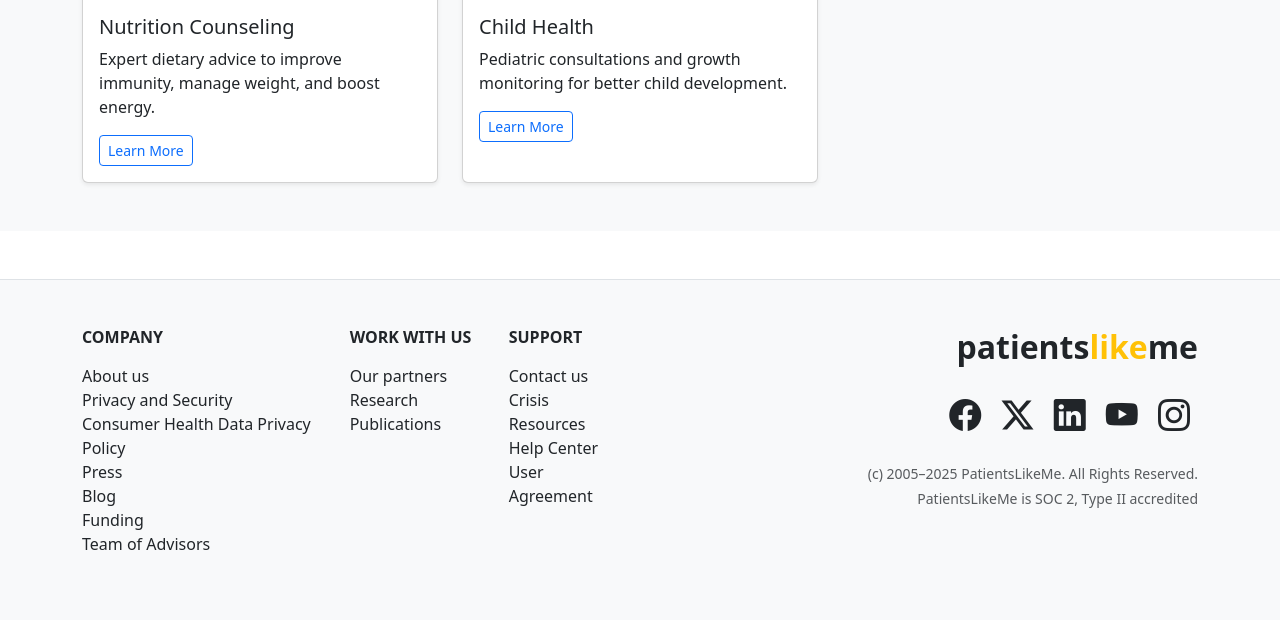
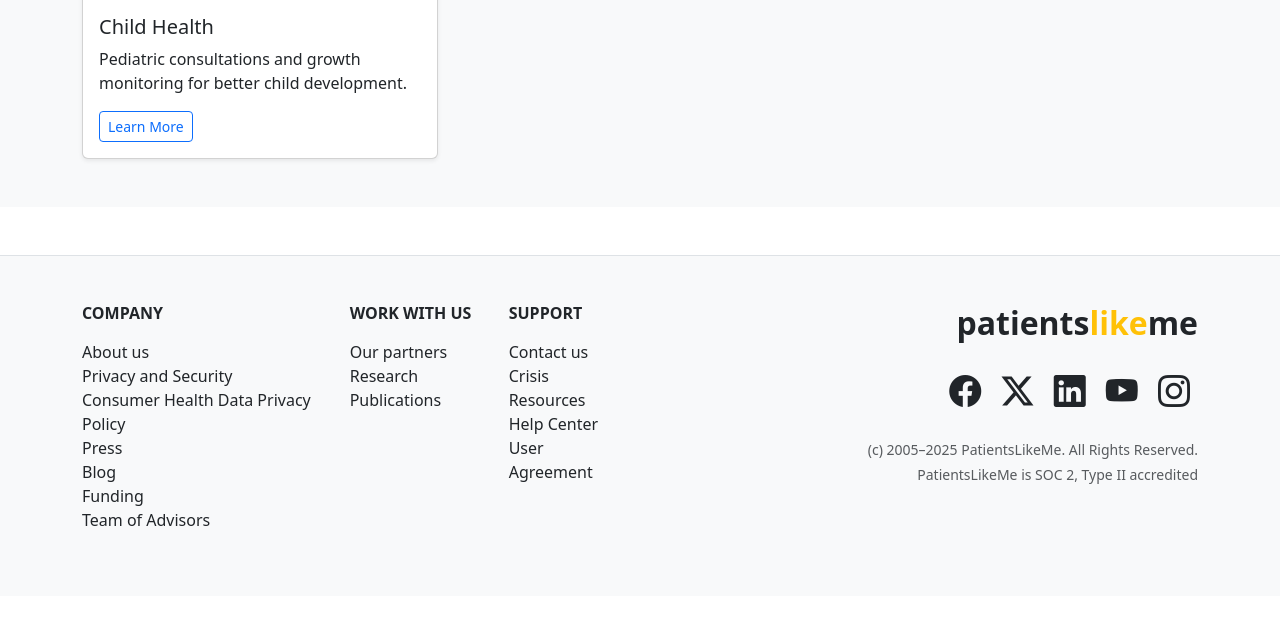
Before and after one commit to mahassantech/A-Collaborative-Platform-for-Public-Health-Stakeholders, a Django app: page /core/treatments/ in a window 1280 px wide. Shown: the part 928-1548 px from the top of the page. After the commit the page ends 1454 px from the top, so only its background shows below. Run offline with Django 5.2, Linux system fonts and the light colour scheme.

Commit message:
treatment re edit

```diff
--- a/core/templates/core/treatment.html
+++ b/core/templates/core/treatment.html
@@ -45,17 +45,6 @@
 
 
 
-      <!-- Treatment 5 -->
-      <div class="col-md-4">
-        <div class="card shadow-sm h-100">
-          <img src="{% static 'images/treatment5.jpg' %}" class="card-img-top" alt="Treatment 5">
-          <div class="card-body">
-            <h5 class="card-title">Nutrition Counseling</h5>
-            <p class="card-text">Expert dietary advice to improve immunity, manage weight, and boost energy.</p>
-            <a href="#" class="btn btn-outline-primary btn-sm">Learn More</a>
-          </div>
-        </div>
-      </div>
 
       <!-- Treatment 6 -->
       <div class="col-md-4">
```
